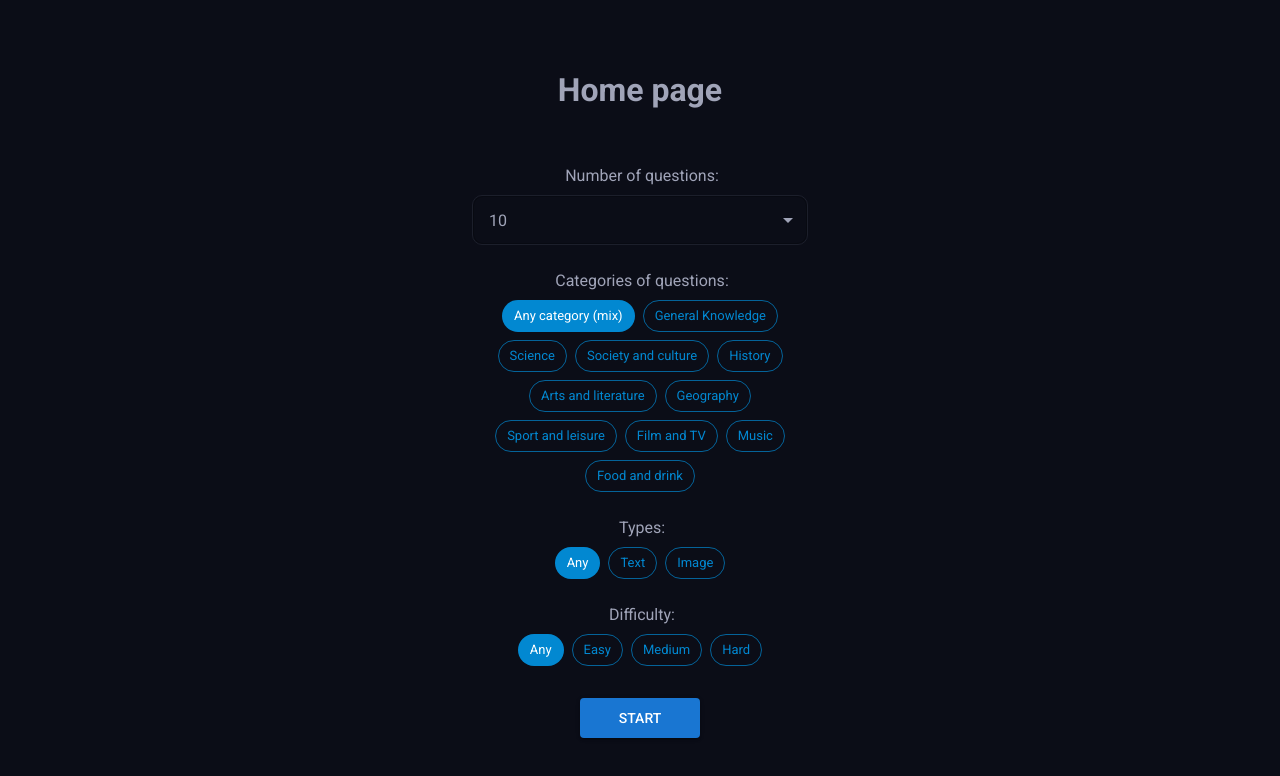
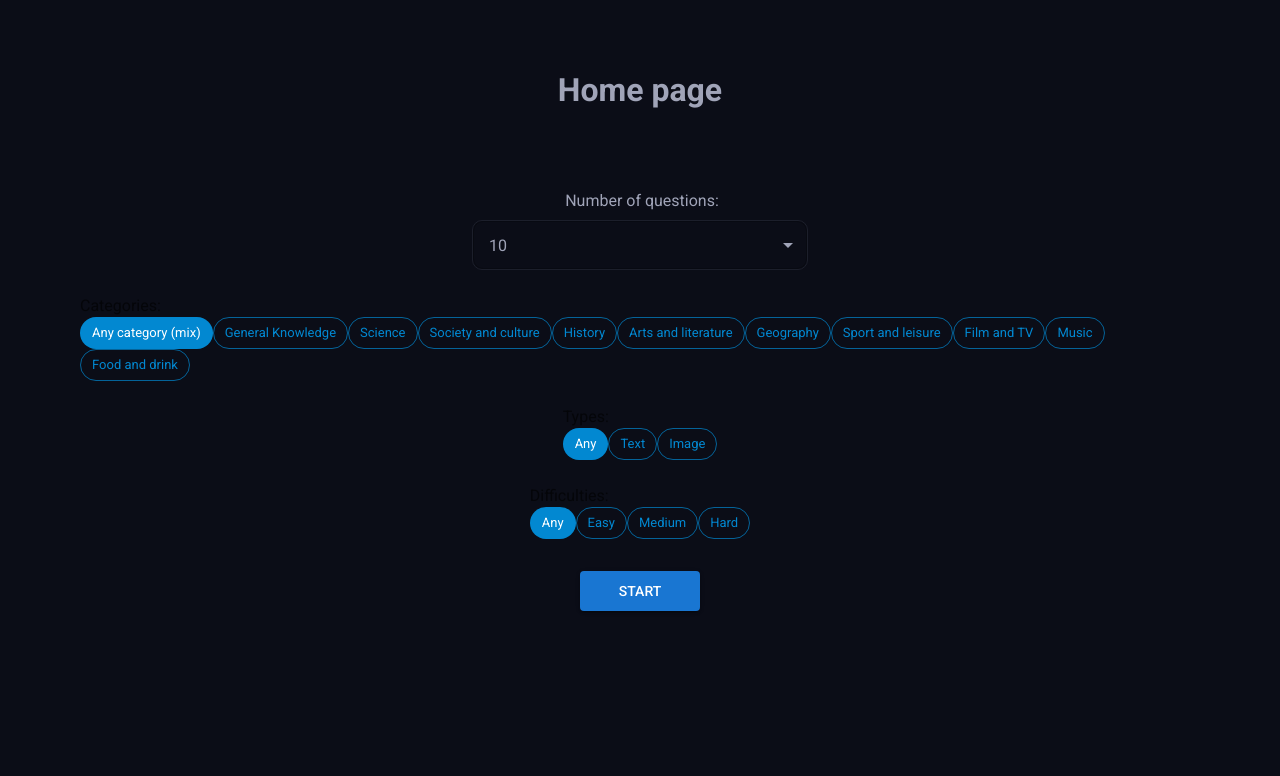
Before and after one commit to swos13/quieasy, a Next.js app: page / in a window 1280 px wide. Shown: the top 776 px of the page. Built offline with nearby package versions, Linux system fonts and the light colour scheme; what @mui/material-nextjs would draw is missing.

Commit message:
design - add zustand and state managment for chips

```diff
--- a/package.json
+++ b/package.json
@@ -16,7 +16,8 @@
     "next": "15.3.2",
     "react": "^19.0.0",
     "react-dom": "^19.0.0",
-    "sass": "^1.89.0"
+    "sass": "^1.89.0",
+    "zustand": "^5.0.5"
   },
   "devDependencies": {
     "@eslint/eslintrc": "^3",
--- /dev/null
+++ b/src/components/QuizSettings/ChipsOption/CategoriesChips.tsx
@@ -0,0 +1,24 @@
+import { InputLabel } from "@mui/material";
+import styles from "./ChipsOption.module.scss";
+import { useQuizSettingsStore } from "@/stores/quizSettingsStore";
+import { categories as categoriesOptions } from "@/lib/data/optionsValues";
+import Chips from "./Chips";
+
+const CategoriesChips = () => {
+  const categories = useQuizSettingsStore((state) => state.categories);
+  const updateCategories = useQuizSettingsStore((state) => state.updateCategories);
+
+  const toggleCategory = (selectedCategory: string) => {
+    if (selectedCategory === categories[0] && categories.length === 1) return;
+    updateCategories(selectedCategory);
+  };
+
+  return (
+    <div className={styles.option}>
+      <InputLabel>Categories:</InputLabel>
+      <Chips options={categoriesOptions} selectedOptions={categories} toggleOption={toggleCategory}/>
+    </div>
+  );
+};
+
+export default CategoriesChips;
--- /dev/null
+++ b/src/components/QuizSettings/ChipsOption/Chips.tsx
@@ -0,0 +1,35 @@
+import { Difficulty, QuestionType } from "@/lib/types";
+import { Chip } from "@mui/material";
+import styles from "./ChipsOption.module.scss";
+
+type Value = string | QuestionType | Difficulty;
+
+interface Option {
+  value: Value;
+  name: string;
+}
+
+interface IChips {
+  options: Option[];
+  selectedOptions: Array<Value>;
+  toggleOption<T extends Value> (newValue: T): void;
+}
+
+const Chips = ({ options, selectedOptions, toggleOption }: IChips) => {
+  return (
+    <div className={styles.chips_wrapper}>
+      {options.map((option: Option) => (
+        <Chip
+          className={styles.chip}
+          key={option.value}
+          label={option.name}
+          color="info"
+          variant={selectedOptions.includes(option.value) ? "filled" : "outlined"}
+          onClick={() => toggleOption(option.value)}
+        />
+      ))}
+    </div>
+  );
+};
+
+export default Chips;
--- /dev/null
+++ b/src/components/QuizSettings/ChipsOption/DifficultyChips.tsx
@@ -0,0 +1,25 @@
+import { InputLabel } from "@mui/material";
+import styles from "./ChipsOption.module.scss";
+import { useQuizSettingsStore } from "@/stores/quizSettingsStore";
+import { difficulties as difficultiesOptions } from "@/lib/data/optionsValues";
+import Chips from "./Chips";
+import { Difficulty } from "@/lib/types";
+
+const DifficultyChips = () => {
+  const difficulties = useQuizSettingsStore((state) => state.difficulties);
+  const updateDifficulties = useQuizSettingsStore((state) => state.updateDifficulties);
+
+  const toggleDifficulty = (selectedDifficulty: Difficulty) => {
+    if (selectedDifficulty === difficulties[0] && difficulties.length === 1) return;
+    updateDifficulties(selectedDifficulty);
+  };
+
+  return (
+    <div className={styles.option}>
+      <InputLabel>Difficulties:</InputLabel>
+      <Chips options={difficultiesOptions} selectedOptions={difficulties} toggleOption={(value) => toggleDifficulty(value as Difficulty)}/>
+    </div>
+  );
+};
+
+export default DifficultyChips;
--- /dev/null
+++ b/src/components/QuizSettings/ChipsOption/TypesChips.tsx
@@ -0,0 +1,25 @@
+import { InputLabel } from "@mui/material";
+import styles from "./ChipsOption.module.scss";
+import { useQuizSettingsStore } from "@/stores/quizSettingsStore";
+import { questionTypes as typesOptions } from "@/lib/data/optionsValues";
+import Chips from "./Chips";
+import { QuestionType } from "@/lib/types";
+
+const TypesChips = () => {
+  const types = useQuizSettingsStore((state) => state.types);
+  const updateTypes = useQuizSettingsStore((state) => state.updateTypes);
+
+  const toggleType = (selectedType: QuestionType) => {
+    if (selectedType === types[0] && types.length === 1) return;
+    updateTypes(selectedType);
+  };
+
+  return (
+    <div className={styles.option}>
+      <InputLabel>Types:</InputLabel>
+      <Chips options={typesOptions} selectedOptions={types} toggleOption={(value) => toggleType(value as QuestionType)}/>
+    </div>
+  );
+};
+
+export default TypesChips;
--- a/src/components/QuizSettings/QuizSettings.tsx
+++ b/src/components/QuizSettings/QuizSettings.tsx
@@ -2,25 +2,14 @@
 
 import { useState } from "react";
 import { createSearchParams } from "../../tools/helpers";
-import { Difficulty, QuestionType } from "@/lib/types";
 import styles from "./QuizSettings.module.scss";
-import { Button, InputLabel, MenuItem, Select, CircularProgress, Chip } from "@mui/material";
-import { limits, categories, difficulties, questionTypes } from "../../lib/data/optionsValues";
+import { Button, InputLabel, MenuItem, Select, CircularProgress } from "@mui/material";
+import { limits } from "../../lib/data/optionsValues";
 import { useRouter } from "next/navigation";
-
-interface SettingsOptions {
-  limit: number;
-  categories: string[];
-  difficulties: Difficulty[];
-  types: QuestionType[];
-}
-
-const defaultSettingsOptions: SettingsOptions = {
-  limit: 10,
-  categories: [""],
-  difficulties: [""],
-  types: [""],
-};
+import { useQuizSettingsStore } from "@/stores/quizSettingsStore";
+import CategoriesChips from "./ChipsOption/CategoriesChips";
+import TypesChips from "./ChipsOption/TypesChips";
+import DifficultyChips from "./ChipsOption/DifficultyChips";
 
 const menuProps = {
   PaperProps: {
@@ -32,67 +21,20 @@ const menuProps = {
 };
 
 export default function QuizSettings() {
-  const [settingsOptions, setSettingsOptions] = useState<SettingsOptions>(defaultSettingsOptions);
   const router = useRouter();
   const [isStarting, setIsStarting] = useState<boolean>();
 
+  const limit = useQuizSettingsStore((state) => state.limit);
+  const changeLimit = useQuizSettingsStore((state) => state.changeLimit);
+
   const handleStart = () => {
     setIsStarting(true);
-    const searchQueryParams = createSearchParams(settingsOptions.limit, settingsOptions.categories, settingsOptions.difficulties, settingsOptions.types);
+    const { limit, categories, difficulties, types } = useQuizSettingsStore.getState();
+    const searchQueryParams = createSearchParams(limit, categories, difficulties, types);
     console.log(searchQueryParams);
     router.push(`./quiz?${searchQueryParams}`);
   };
 
-  const toggleCategory = (selectedCategory: string) => {
-    if (selectedCategory === settingsOptions.categories[0] && settingsOptions.categories.length === 1) return;
-
-    if (selectedCategory === "") setSettingsOptions((prev) => ({ ...prev, categories: [""] }));
-    else {
-      setSettingsOptions((prev) => {
-        const categories = prev.categories;
-        const newCategories = categories.includes(selectedCategory)
-          ? categories.filter((category) => category !== selectedCategory && category !== "")
-          : [...categories.filter((category) => category !== ""), selectedCategory];
-        return { ...prev, categories: newCategories };
-      });
-    }
-  };
-
-  const toggleType = (selectedType: QuestionType) => {
-    if (selectedType === settingsOptions.types[0] && settingsOptions.types.length === 1) return;
-
-    if (selectedType === "") setSettingsOptions((prev) => ({ ...prev, types: [""] }));
-    else {
-      setSettingsOptions((prev) => {
-        const types = prev.types;
-        const newTypes = types.includes(selectedType) ? types.filter((type) => type !== selectedType) : [...types.filter((type) => type !== ""), selectedType];
-        return { ...prev, types: newTypes };
-      });
-    }
-  };
-
-  const toggleDifficulty = (selectedDifficulty: Difficulty) => {
-    if (selectedDifficulty === settingsOptions.difficulties[0] && settingsOptions.difficulties.length === 1) return;
-
-    if (selectedDifficulty === "") setSettingsOptions((prev) => ({ ...prev, difficulties: [""] }));
-    else {
-      setSettingsOptions((prev) => {
-        const difficulties = prev.difficulties;
-        const newDifficulties = difficulties.includes(selectedDifficulty)
-          ? difficulties.filter((difficulty) => difficulty !== selectedDifficulty)
-          : [...difficulties.filter((difficulty) => difficulty !== ""), selectedDifficulty];
-        return { ...prev, difficulties: newDifficulties };
-      });
-    }
-  };
-
-  const handleUpdate = <K extends keyof SettingsOptions>(name: K, value: SettingsOptions[K]) => {
-    setSettingsOptions((prev) => {
-      const newSettingsOptions: SettingsOptions = { ...prev };
-      newSettingsOptions[name] = value;
-      return newSettingsOptions;
-    });
-  };
   return (
     <div className={styles.container}>
       <div className={styles.option}>
@@ -103,8 +45,8 @@ export default function QuizSettings() {
           className={styles.option_select}
           variant="outlined"
           labelId="limit-select-label"
-          value={settingsOptions.limit}
-          onChange={(event) => handleUpdate("limit", event.target.value)}
+          value={limit}
+          onChange={(event) => changeLimit(event.target.value)}
           MenuProps={menuProps}
           inputProps={{ className: styles.select_input }}>
           {limits.map((limit) => (
@@ -114,57 +56,9 @@ export default function QuizSettings() {
           ))}
         </Select>
       </div>
-      <div className={styles.option}>
-        <InputLabel className={styles.option_label} id="category-select-label">
-          Categories of questions:
-        </InputLabel>
-        <div className={styles.chips_wrapper}>
-          {categories.map((category) => (
-            <Chip
-              className={styles.chip}
-              key={category.value}
-              label={category.name}
-              color="info"
-              variant={settingsOptions.categories.includes(category.value) ? "filled" : "outlined"}
-              onClick={() => toggleCategory(category.value)}
-            />
-          ))}
-        </div>
-      </div>
-      <div className={styles.option}>
-        <InputLabel className={styles.option_label} id="type-select-label">
-          Types:
-        </InputLabel>
-        <div className={styles.chips_wrapper}>
-          {questionTypes.map((type) => (
-            <Chip
-              className={styles.chip}
-              key={type.value}
-              label={type.name}
-              color="info"
-              variant={settingsOptions.types.includes(type.value) ? "filled" : "outlined"}
-              onClick={() => toggleType(type.value)}
-            />
-          ))}
-        </div>
-      </div>
-      <div className={styles.option}>
-        <InputLabel className={styles.option_label} id="difficulty-select-label">
-          Difficulty:
-        </InputLabel>
-        <div className={styles.chips_wrapper}>
-          {difficulties.map((difficulty) => (
-            <Chip
-              className={styles.chip}
-              key={difficulty.value}
-              label={difficulty.name}
-              color="info"
-              variant={settingsOptions.difficulties.includes(difficulty.value) ? "filled" : "outlined"}
-              onClick={() => toggleDifficulty(difficulty.value)}
-            />
-          ))}
-        </div>
-      </div>
+      <CategoriesChips />
+      <TypesChips />
+      <DifficultyChips />
       <Button
         className={styles.button}
         variant="contained"
--- /dev/null
+++ b/src/stores/quizSettingsStore.ts
@@ -0,0 +1,34 @@
+import { Difficulty, QuestionType } from "@/lib/types";
+import { create } from "zustand";
+
+export interface QuizSettings {
+  limit: number;
+  categories: string[];
+  types: QuestionType[];
+  difficulties: Difficulty[];
+}
+
+interface Action {
+    changeLimit: (newLimit: number) => void,
+    updateCategories: (newCategory: string) => void,
+    updateTypes: (newType: QuestionType) => void,
+    updateDifficulties: (newDifficulty: Difficulty) => void,
+}
+
+function updateSettingsArray<T>(previousArray: T[], newValue: T) {
+  if (newValue === "") return ["" as T];
+  const newArray = previousArray.includes(newValue) ? [...previousArray, newValue] : previousArray[0] === "" ? [newValue] : [...previousArray, newValue];
+  return newArray;
+}
+
+export const useQuizSettingsStore = create<QuizSettings & Action>((set) => ({
+  limit: 10,
+  categories: [""],
+  types: [""],
+  difficulties: [""],
+
+  changeLimit: (newLimit: number) => set(() => ({ limit: newLimit })),
+  updateCategories: (newCategory: string) => set((state) => ({ categories: updateSettingsArray(state.categories, newCategory) })),
+  updateTypes: (newType: QuestionType) => set((state) => ({ types: updateSettingsArray(state.types, newType) })),
+  updateDifficulties: (newDifficulty: Difficulty) => set((state) => ({ difficulties: updateSettingsArray(state.difficulties, newDifficulty) })),
+}));
```
Also changed, not shown: src/components/QuizSettings/ChipsOption/ChipsOption.module.scss (added), 1 other file (tests, documents, lock files or other folders).
